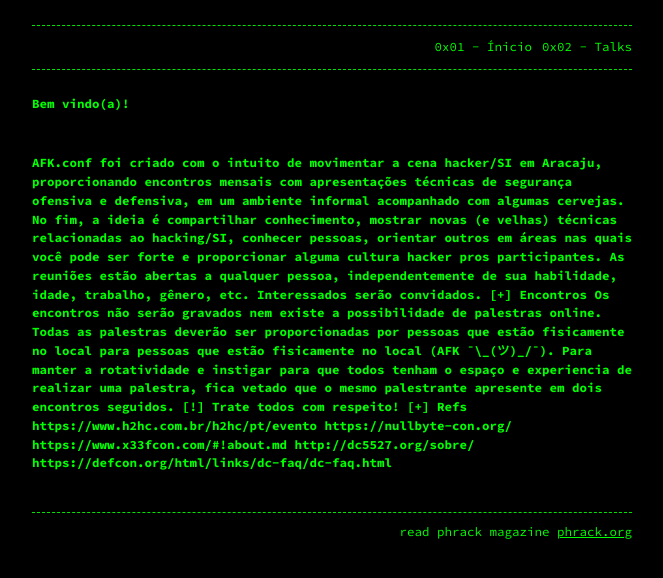
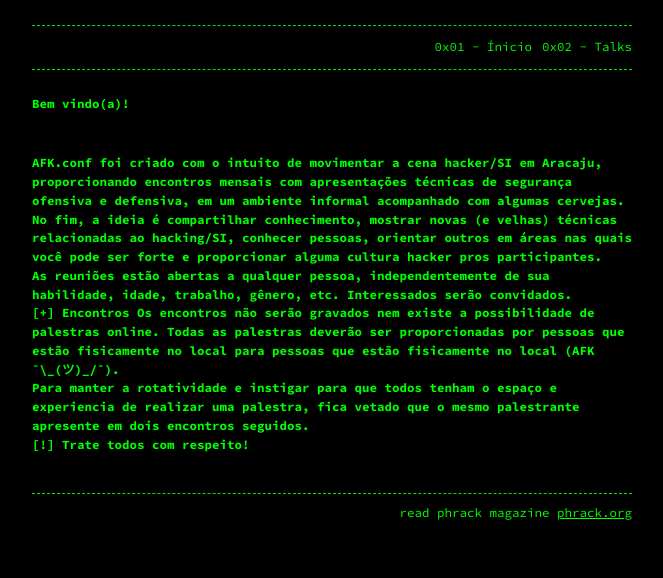
Before and after one commit to AFKConference/afkconference.github.io, a Jekyll site: the page built from index.md, in a window 1280 px wide. Shown: the top 578 px of the page, without its empty margins (308-971 px from the left). Built offline with Jekyll 4.4.1, drawn with Linux system fonts in a browser that asks for light colours.

Commit message:
Update index.md

```diff
--- a/index.md
+++ b/index.md
@@ -8,26 +8,19 @@ permalink: /
 <br>
 <h1>
 AFK.conf foi criado com o intuito de movimentar a cena hacker/SI em Aracaju, proporcionando encontros mensais com apresentações técnicas de segurança ofensiva e defensiva, em um ambiente informal acompanhado com algumas cervejas.
-
+<br>
 No fim, a ideia é compartilhar conhecimento, mostrar novas (e velhas) técnicas relacionadas ao hacking/SI, conhecer pessoas, orientar outros em áreas nas quais você pode ser forte e proporcionar alguma cultura hacker pros participantes.
-
+<br>
 As reuniões estão abertas a qualquer pessoa, independentemente de sua habilidade, idade, trabalho, gênero, etc.
 Interessados serão convidados.
-
+<br>
 [+] Encontros
 Os encontros não serão gravados nem existe a possibilidade de palestras online. Todas as palestras deverão ser proporcionadas por pessoas que estão fisicamente no local para pessoas que estão fisicamente no local (AFK ¯\_(ツ)_/¯).
-
+<br>
 Para manter a rotatividade e instigar para que todos tenham o espaço e experiencia de realizar uma palestra, fica vetado que o mesmo palestrante apresente em dois encontros seguidos.
-
+<br>
 
 [!] Trate todos com respeito!
 
-
-[+] Refs
-https://www.h2hc.com.br/h2hc/pt/evento
-https://nullbyte-con.org/
-https://www.x33fcon.com/#!about.md
-http://dc5527.org/sobre/
-https://defcon.org/html/links/dc-faq/dc-faq.html
 <br>
 </h1>
```
